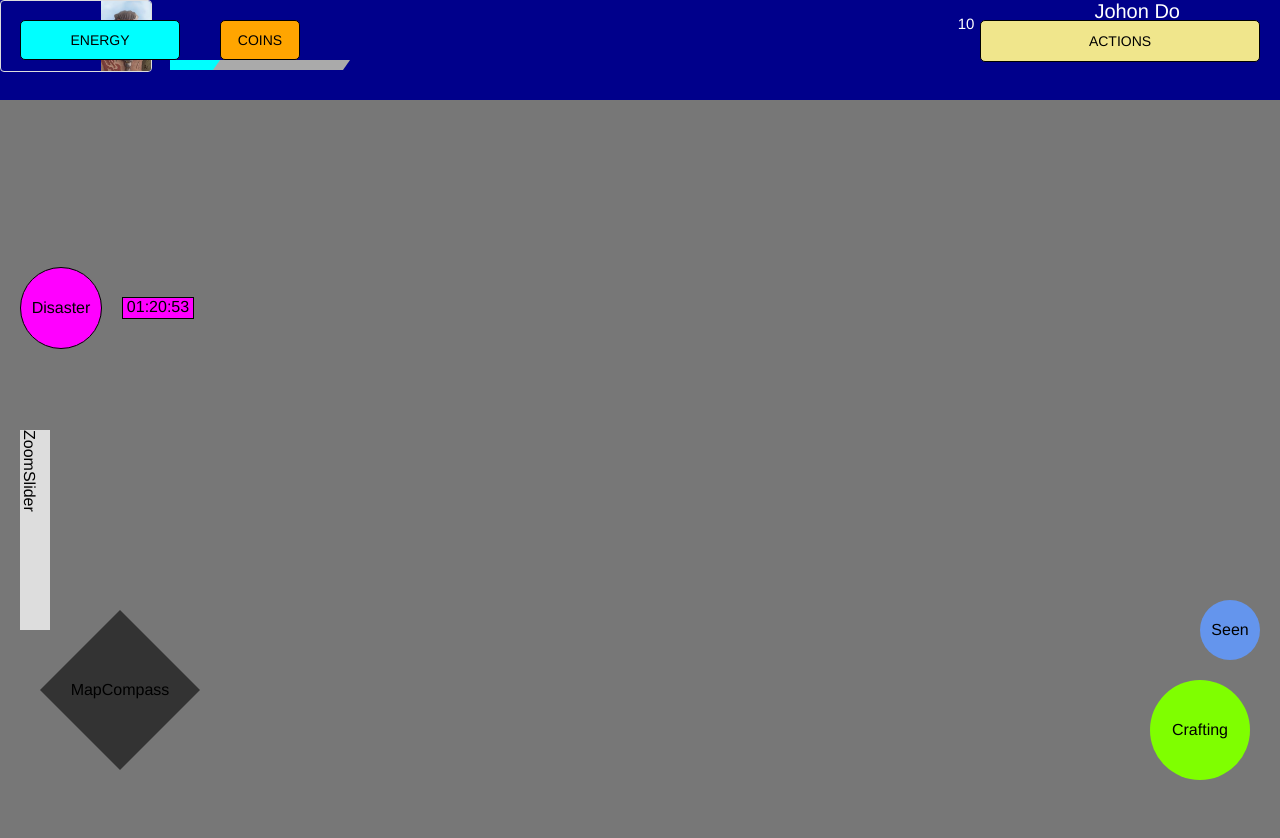
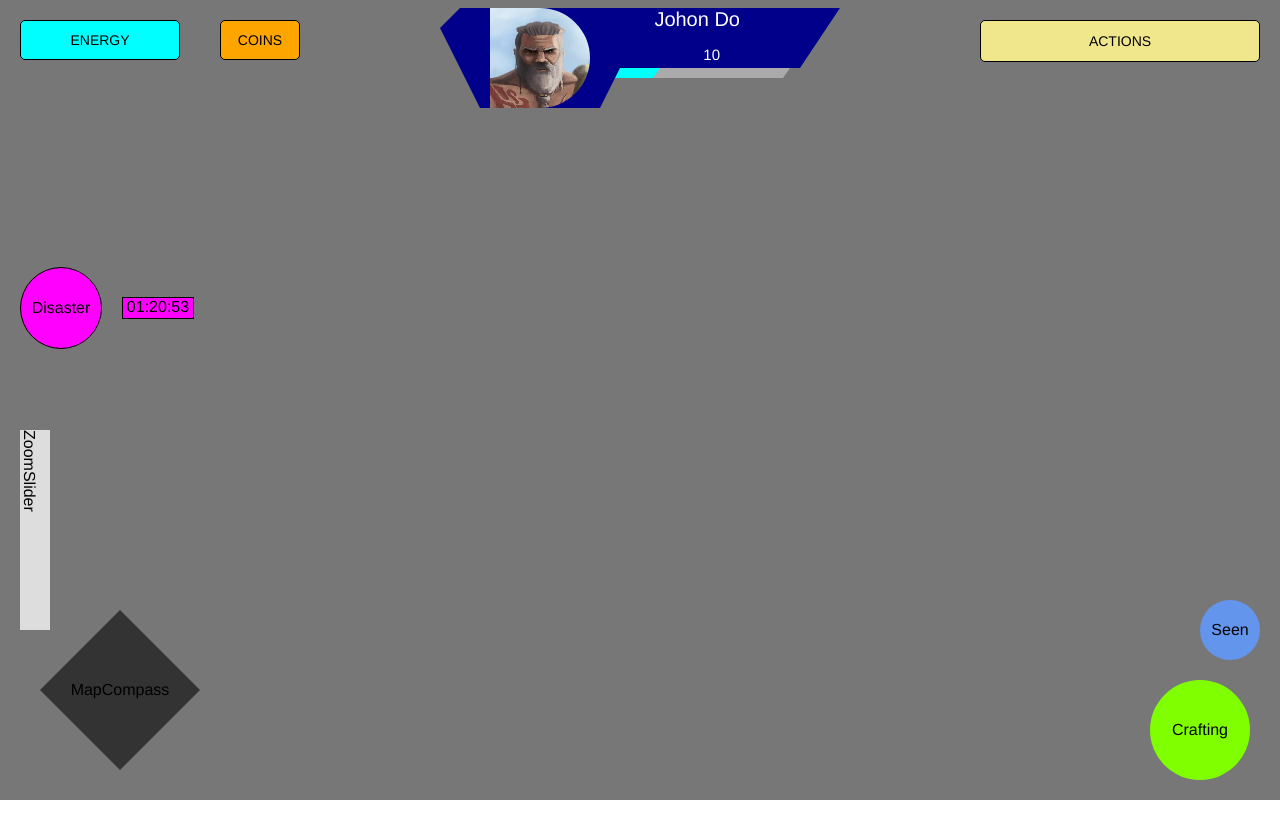
Before and after one commit to elShailee/The-Act-of-Time, a React (Create React App) app: page / in a window 1280 px wide. Shown: the top 838 px of the page. After the commit the page ends 800 px from the top, so only its background shows below. Built offline with nearby package versions, Linux system fonts and the light colour scheme.

Commit message:
fixed the issue in the character info css
changed the class to fix the issue

```diff
--- a/src/Components/Character/CharacterInfoBar.css
+++ b/src/Components/Character/CharacterInfoBar.css
@@ -1,4 +1,4 @@
-#characterInfoContainer {
+#characterInfoBarContainer {
   --characterInfo-width: 400px;
   --halfOf-characterInfo-width: calc(var(--characterInfo-width) / 2);
   position: absolute;
@@ -25,25 +25,24 @@
 .characterName {
 	float: right;
 	padding-right: 100px;
-	font-family: = 'Helvetica';
+	font-family: 'Helvetica';
 	font-size: 20px;
   	color: white;
 }
 
 .characterImage {
 	float: left;
-	padding-left: 100px;
-	border: 1px solid #ddd;
-	border-radius: 4px;
-	width: 50px;
-	height: 70px;
+	padding-left: 50px;
+  border-radius: 100px;
+	width: 100px;
+	height: 100px;
 }
 
 .characterLevel {
 	float: right;
 	padding-right: 120px;
 	padding-top: 15px;
-	font-family: = 'Helvetica';
+	font-family: 'Helvetica';
 	font-size: 15px;
   	color: white;
 }
--- a/src/Components/Character/CharacterInfoBar.js
+++ b/src/Components/Character/CharacterInfoBar.js
@@ -1,10 +1,9 @@
 import React from 'react';
 import './CharacterInfoBar.css';
-import { characterInfoTexts } from 'Texts/gameplayTexts';
 import characterInfo from 'ExampleData/characterInfoExampleData';
 //import characterImage from characterInfo.characterImage;
 
-export default function CharacterInfo() {
+export default function characterInfoBar() {
   return (
     <div id="characterInfoBarContainer">
 			<div className="xpBar" id="xpCapacity"></div>
```
